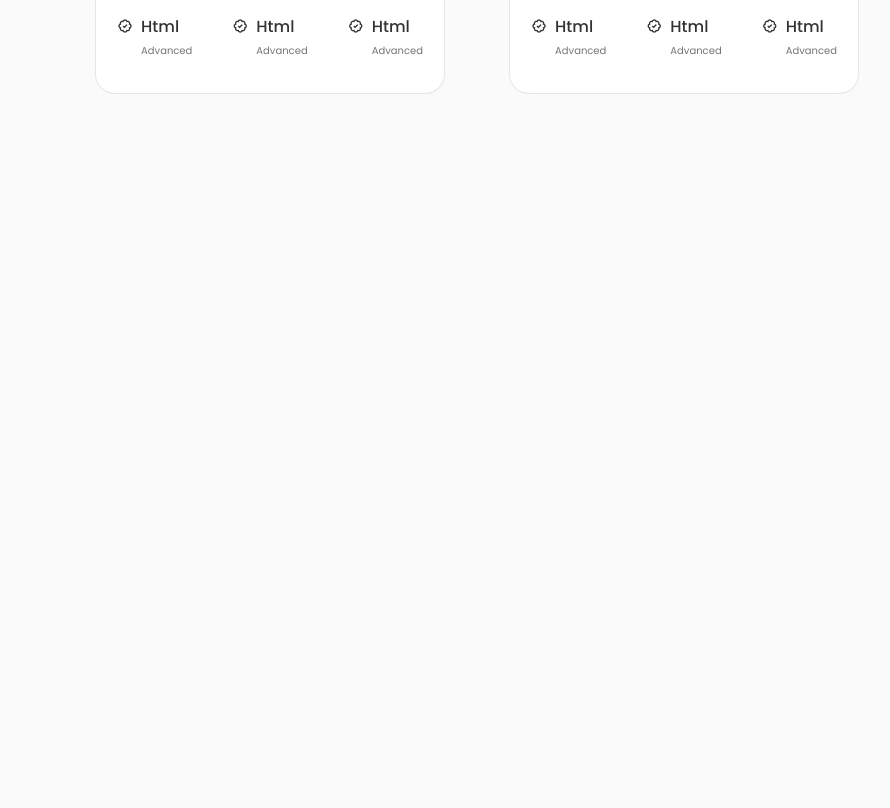
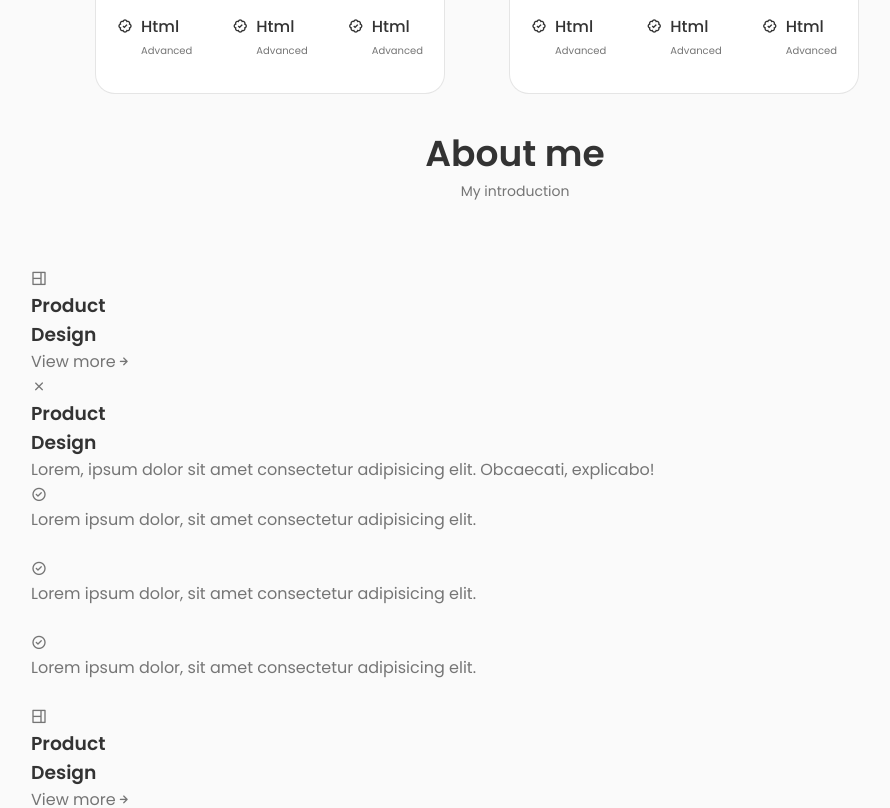
Before and after one commit to ch1n069/Portfolio, a React (Create React App) app: page / in a window 1280 px wide. Shown: the part 1780-2588 px from the top of the page, without its empty margins (125-1015 px from the left). Before the commit the page ends 1906 px from the top, so only its background shows below. Built offline with nearby package versions, Linux system fonts and the light colour scheme.

Commit message:
inported the services component

```diff
--- a/src/App.js
+++ b/src/App.js
@@ -5,6 +5,7 @@ import Header from "./components/header/Header";
 import Home from "./components/home/Home";
 import About from "./components/about/About";
 import Skills from "./components/skills/Skills";
+import Services from "./components/services/Services";
 
 function App() {
   return (
@@ -14,6 +15,7 @@ function App() {
         <Home />
         <About />
         <Skills />
+        <Services />
       </main>
     </div>
   );
```
